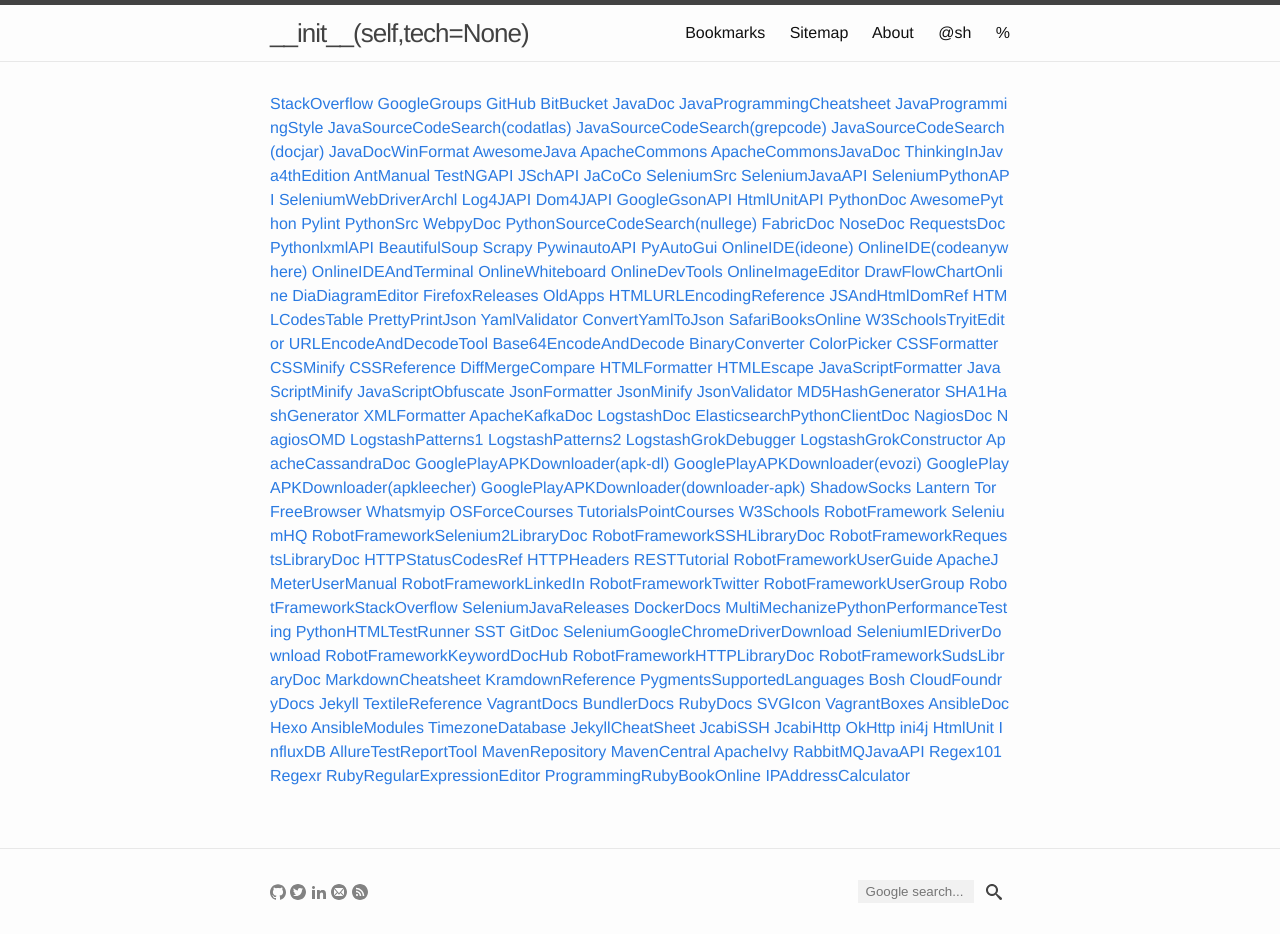
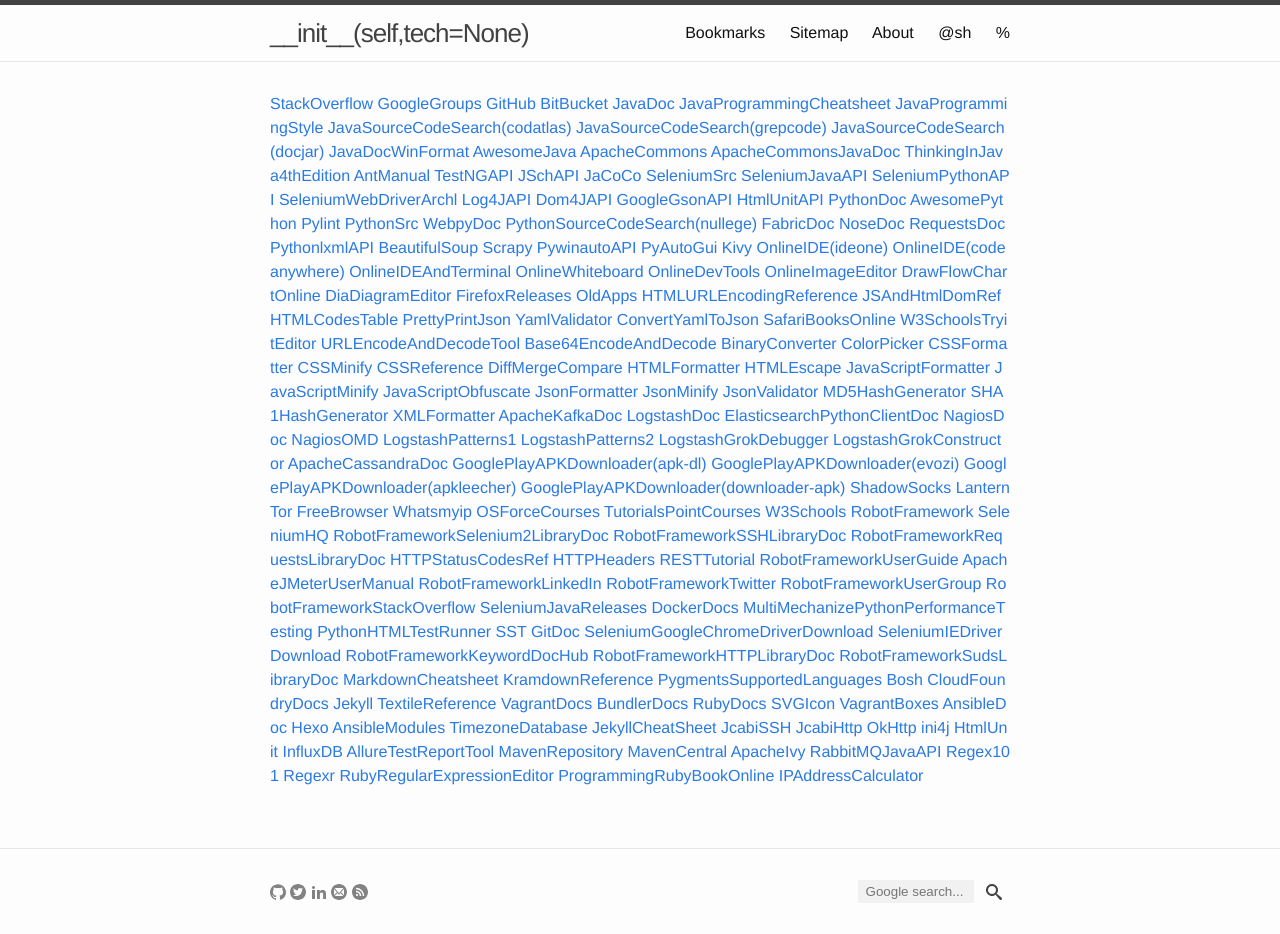
Before and after one commit to yuan-jiang/yuan-jiang.github.io, a Jekyll site: the page built from bookmarks.md, in a window 1280 px wide. Built offline with Jekyll 4.4.1, drawn with Linux system fonts in a browser that asks for light colours.

Commit message:
Update bookmarks.yml

```diff
--- a/_data/bookmarks.yml
+++ b/_data/bookmarks.yml
@@ -80,6 +80,8 @@
   link: https://pywinauto.googlecode.com/hg/pywinauto/docs/contents.html
 - description: PyAutoGui
   link: https://pyautogui.readthedocs.org/en/latest/
+- description: Kivy
+  link: https://kivy.org
 - description: OnlineIDE(ideone)
   link: http://ideone.com/
 - description: OnlineIDE(codeanywhere)
```
